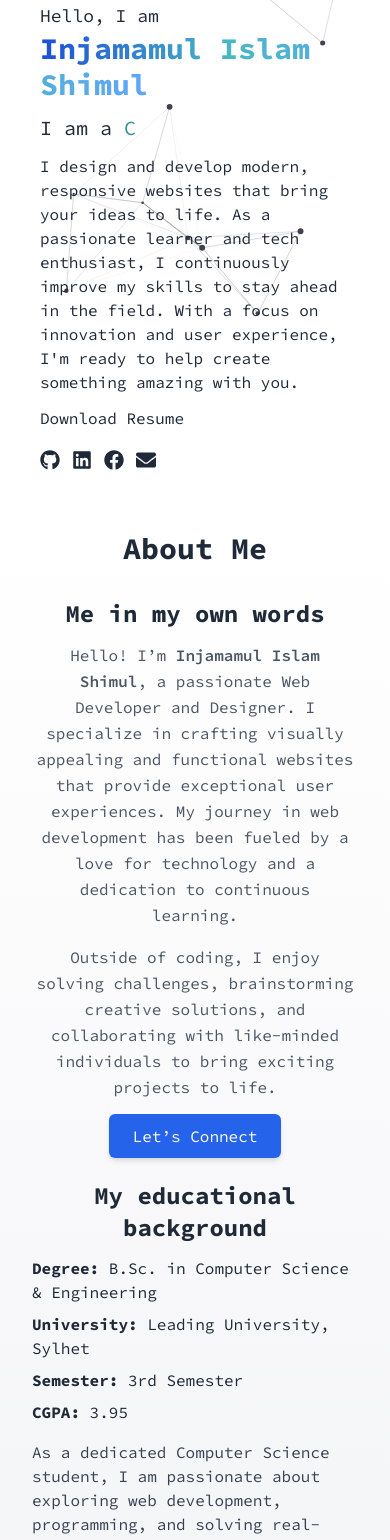
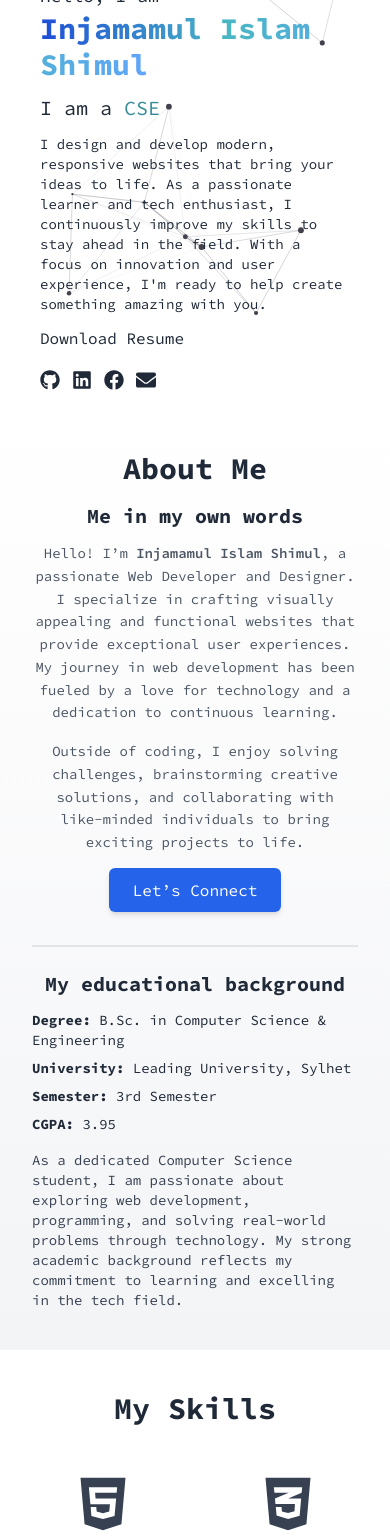
Before and after one commit to ii-shimul/my-portfolio, a React (Vite) app: page / in a window 390 px wide. Shown: the part 432-1972 px from the top of the page. Built offline with nearby package versions, Linux system fonts and the light colour scheme; some icons are missing.

Commit message:
fixed font sizes across different screens

```diff
--- a/src/pages/Home/About.jsx
+++ b/src/pages/Home/About.jsx
@@ -7,10 +7,10 @@ const About = () => {
       id="about"
       className="py-10 md:py-14 max-sm:px-8 bg-gradient-to-b from-white to-gray-100 dark:from-gray-900 dark:to-gray-800"
     >
-      <h2 className="text-3xl md:text-4xl text-center font-bold text-gray-800 dark:text-white mb-8">
+      <h2 className="text-3xl md:text-4xl text-center font-bold text-gray-800 dark:text-white md:mb-8 mb-4">
         About Me
       </h2>
-      <div className="max-w-7xl mx-auto grid grid-cols-1 md:grid-cols-2 gap-8">
+      <div className="max-w-7xl mx-auto flex max-md:flex-col items-center justify-center md:gap-7">
         <motion.div
           initial={{ opacity: 0, x: 50 }}
           whileInView={{ opacity: 1, x: 0 }}
@@ -18,10 +18,10 @@ const About = () => {
           viewport={{ once: true }}
           className=" text-center md:text-left"
         >
-          <h3 className="text-2xl font-bold text-gray-800 dark:text-white mb-3 md:mb-6 text-center">
+          <h3 className="text-xl md:text-2xl font-bold text-gray-800 dark:text-white mb-3 md:mb-6 text-center">
             Me in my own words
           </h3>
-          <p className="md:text-xl text-gray-600 dark:text-gray-300 leading-relaxed">
+          <p className="text-sm md:text-base text-gray-600 dark:text-gray-300 leading-relaxed">
             Hello! I’m{" "}
             <span className="font-semibold">Injamamul Islam Shimul</span>, a
             passionate Web Developer and Designer. I specialize in crafting
@@ -30,7 +30,7 @@ const About = () => {
             love for technology and a dedication to continuous learning.
           </p>
 
-          <p className="md:text-xl text-gray-600 dark:text-gray-300 mt-4 mb-6 leading-relaxed">
+          <p className="text-sm md:text-base text-gray-600 dark:text-gray-300 mt-4 mb-6 leading-relaxed">
             Outside of coding, I enjoy solving challenges, brainstorming
             creative solutions, and collaborating with like-minded individuals
             to bring exciting projects to life.
@@ -42,6 +42,7 @@ const About = () => {
             Let’s Connect
           </a>
         </motion.div>
+        <div className="divider md:divider-horizontal max-md:mt-9"></div>
         <Education></Education>
       </div>
     </div>
--- a/src/pages/Home/Contact.jsx
+++ b/src/pages/Home/Contact.jsx
@@ -36,16 +36,16 @@ const Contact = () => {
       id="contact"
       className="py-10 md:py-12 px-6 bg-gradient-to-b from-gray-50 to-gray-100 dark:from-gray-900 dark:to-gray-800"
     >
-      <h2 className="text-4xl font-bold text-center text-gray-800 dark:text-white mb-8">
+      <h2 className="text-3xl md:text-4xl font-bold text-center text-gray-800 dark:text-white mb-4 md:mb-8">
         Contact Me
       </h2>
 
-      <p className="text-center mb-10 text-gray-600 dark:text-gray-300">
+      <p className="max-sm:text-sm text-center mb-5 md:mb-8 text-gray-600 dark:text-gray-300">
         Have questions or want to collaborate? Send me a message, and I'll get
         back to you as soon as possible.
       </p>
 
-      <div className="flex flex-col md:flex-row max-w-7xl mx-auto justify-center items-center gap-10">
+      <div className="flex flex-col md:flex-row max-w-7xl mx-auto justify-center items-center gap-5 md:gap-10">
         <form
           ref={form}
           onSubmit={sendEmail}
--- a/src/pages/Home/Education.jsx
+++ b/src/pages/Home/Education.jsx
@@ -1,23 +1,23 @@
 const Education = () => {
   return (
     <div className="bg-inherit">
-      <h3 className="text-2xl text-center font-bold text-gray-800 dark:text-white mb-3 md:mb-6">
+      <h3 className="text-xl md:text-2xl text-center font-bold text-gray-800 dark:text-white mb-3 md:mb-6">
         My educational background
       </h3>
 
-      <p className="md:text-lg text-gray-800 dark:text-gray-200 mb-2">
+      <p className="text-sm md:text-base text-gray-800 dark:text-gray-200 mb-2">
         <strong>Degree:</strong> B.Sc. in Computer Science & Engineering
       </p>
-      <p className="md:text-lg text-gray-800 dark:text-gray-200 mb-2">
+      <p className="text-sm md:text-base text-gray-800 dark:text-gray-200 mb-2">
         <strong>University:</strong> Leading University, Sylhet
       </p>
-      <p className="md:text-lg text-gray-800 dark:text-gray-200 mb-2">
+      <p className="text-sm md:text-base text-gray-800 dark:text-gray-200 mb-2">
         <strong>Semester:</strong> 3rd Semester
       </p>
-      <p className="md:text-lg text-gray-800 dark:text-gray-200 mb-4">
+      <p className="text-sm md:text-base text-gray-800 dark:text-gray-200 mb-4">
         <strong>CGPA:</strong> 3.95
       </p>
-      <p className="text-gray-700 md:text-xl dark:text-gray-300">
+      <p className="text-gray-700 text-sm md:text-base dark:text-gray-300">
         As a dedicated Computer Science student, I am passionate about exploring
         web development, programming, and solving real-world problems through
         technology. My strong academic background reflects my commitment to
--- a/src/pages/Home/Footer.jsx
+++ b/src/pages/Home/Footer.jsx
@@ -3,7 +3,7 @@ import { FaGithub, FaLinkedin, FaEnvelope } from "react-icons/fa";
 const Footer = () => {
 	return (
 		<div className="bg-base-300">
-			<footer className="footer sm:footer-horizontal text-base-content items-center p-4 max-w-7xl mx-auto">
+			<footer className="footer sm:footer-horizontal max-sm:gap-3 text-base-content items-center p-4 max-w-7xl mx-auto">
 				<aside className="grid-flow-col items-center">
 					<svg
 						width="36"
@@ -18,7 +18,7 @@ const Footer = () => {
 					</svg>
 					<p>Copyright © {new Date().getFullYear()} - All right reserved</p>
 				</aside>
-				<nav className="grid-flow-col gap-4 md:place-self-center md:justify-self-end">
+				<nav className="flex justify-center items-center max-sm:w-full md:grid-flow-col gap-4 md:place-self-center md:justify-self-end">
 					<a
 						href="https://github.com/ii-shimul"
 						target="_blank"
--- a/src/pages/Home/Hero.jsx
+++ b/src/pages/Home/Hero.jsx
@@ -9,8 +9,8 @@ const Hero = () => {
   return (
     <div className="max-w-7xl mx-auto max-sm:px-10 max-sm:py-5 relative">
       <ParticlesComponent id="heroBG" />
-      <div className="gap-10 flex justify-center items-center max-md:flex-col">
-        <div className="md:hidden">
+      <div className="flex justify-between items-center max-md:flex-col">
+        <div className="md:hidden mb-5">
           <img src={herosmall} alt="" />
         </div>
         <div>
@@ -33,7 +33,7 @@ const Hero = () => {
               />
             </span>
           </p>
-          <p className="max-w-2xl mb-3">
+          <p className="max-w-2xl mb-3 text-sm md:text-base">
             I design and develop modern, responsive websites that bring your
             ideas to life. As a passionate learner and tech enthusiast, I
             continuously improve my skills to stay ahead in the field. With a
--- a/src/pages/Home/Projects.jsx
+++ b/src/pages/Home/Projects.jsx
@@ -35,7 +35,7 @@ const Projects = () => {
       className="md:py-16 py-10 px-3 md:px-20 bg-gradient-to-b from-gray-100 to-gray-200 dark:from-gray-800 dark:to-gray-900"
     >
       <motion.h2
-				className="text-4xl font-bold text-center text-gray-800 dark:text-white mb-12"
+        className="text-3xl md:text-4xl font-bold text-center text-gray-800 dark:text-white mb-12"
         initial={{ opacity: 0, y: -50 }}
         animate={{ opacity: 1, y: 0 }}
         transition={{ duration: 0.6, ease: "easeOut" }}
--- a/src/pages/Home/Skills.jsx
+++ b/src/pages/Home/Skills.jsx
@@ -28,7 +28,7 @@ const Skills = () => {
   return (
     <div id="skills" className="max-w-6xl mx-auto mt-10 max-sm:px-5 pb-10">
       <motion.h2
-        className="text-4xl font-bold text-gray-800 dark:text-white text-center mb-12"
+        className="text-3xl md:text-4xl font-bold text-gray-800 dark:text-white text-center mb-12"
         initial={{ opacity: 0, y: -50 }}
         animate={{ opacity: 1, y: 0 }}
         transition={{ duration: 0.6, ease: "easeOut" }}
```
Also changed, not shown: 1 other file (tests, documents, lock files or other folders). Lines whose indentation alone changed are shown as unchanged.
